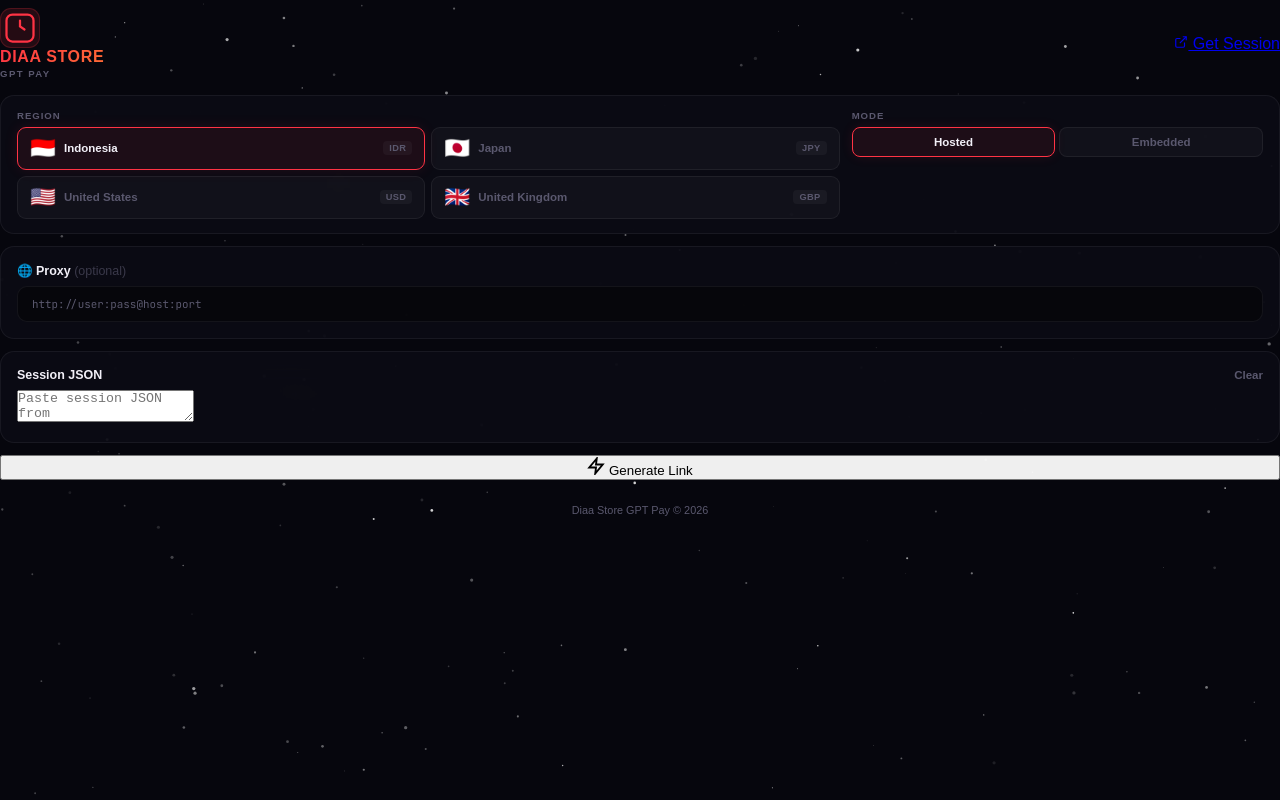
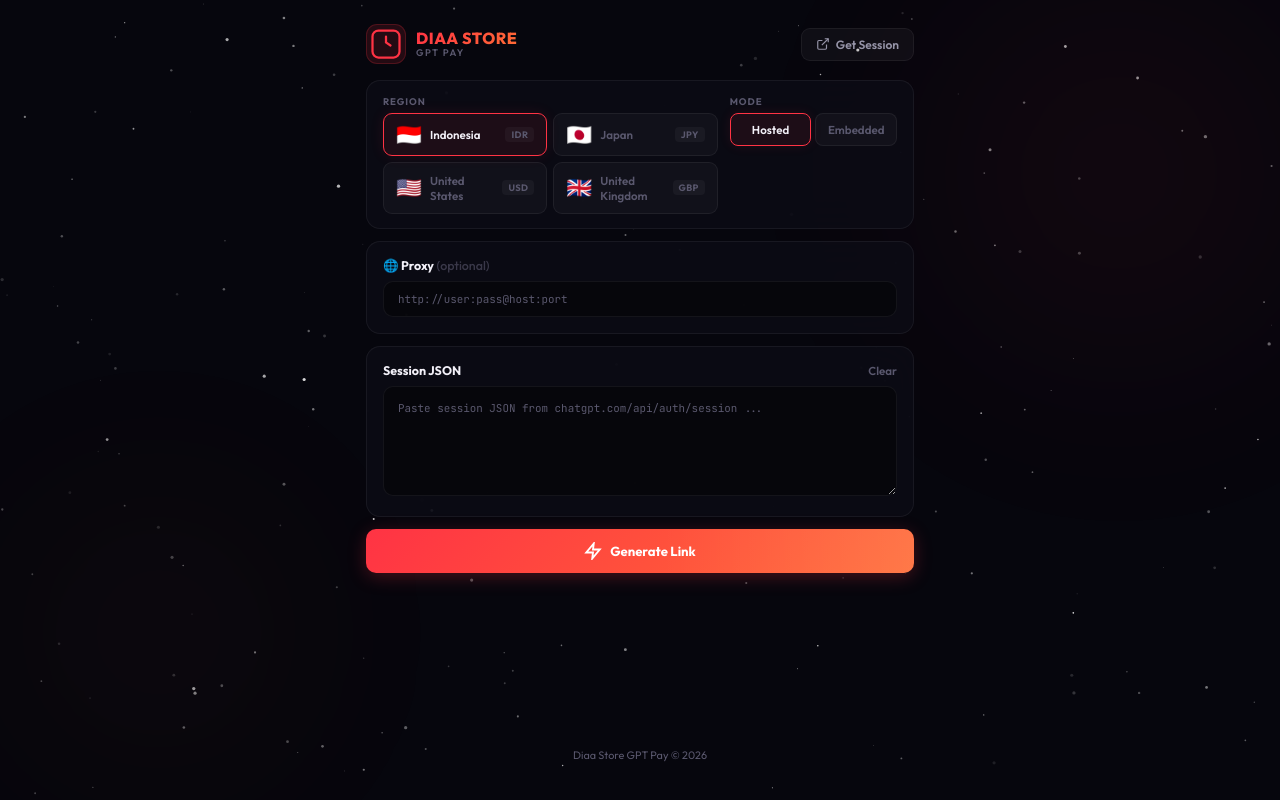
Before and after one commit to diaax6/Diaa-Store-Pay-GPT, a website: page public/index.html in a window 1280 px wide. Drawn offline with Linux system fonts and the light colour scheme.

Commit message:
Fix HTML class names to match CSS

```diff
--- a/public/index.html
+++ b/public/index.html
@@ -6,26 +6,30 @@
   <title>Diaa Store — GPT Pay</title>
   <meta name="description" content="Diaa Store GPT Payment Link Generator" />
   <link rel="preconnect" href="https://fonts.googleapis.com" />
-  <link href="https://fonts.googleapis.com/css2?family=Inter:wght@400;500;600;700;800&family=JetBrains+Mono:wght@400;500;600&display=swap" rel="stylesheet" />
+  <link href="https://fonts.googleapis.com/css2?family=Outfit:wght@400;500;600;700;800&family=JetBrains+Mono:wght@400;500;600&display=swap" rel="stylesheet" />
   <link rel="stylesheet" href="style.css" />
 </head>
 <body>
 
+  <div class="space-bg">
     <canvas id="starsCanvas"></canvas>
-  <div class="bg-dragon"></div>
+    <div class="nebula nebula-1"></div>
+    <div class="nebula nebula-2"></div>
+  </div>
 
+  <div class="app-container">
     <!-- Header -->
     <header class="header">
-    <div class="logo-group">
+      <div class="logo">
         <div class="logo-icon">
           <svg width="36" height="36" viewBox="0 0 24 24" fill="none"><rect x="3" y="3" width="18" height="18" rx="4" stroke="var(--red)" stroke-width="1.5"/><path d="M12 7v4l3 2" stroke="var(--red)" stroke-width="1.5" stroke-linecap="round"/></svg>
         </div>
-      <div>
+        <div class="logo-text-group">
           <div class="logo-title">DIAA STORE</div>
           <div class="logo-sub">GPT PAY</div>
         </div>
       </div>
-    <a href="https://chatgpt.com/api/auth/session" target="_blank" class="btn-session">
+      <a href="https://chatgpt.com/api/auth/session" target="_blank" class="btn-session-link">
         <svg width="14" height="14" viewBox="0 0 24 24" fill="none" stroke="currentColor" stroke-width="2"><path d="M18 13v6a2 2 0 01-2 2H5a2 2 0 01-2-2V8a2 2 0 012-2h6"/><polyline points="15 3 21 3 21 9"/><line x1="10" y1="14" x2="21" y2="3"/></svg>
         Get Session
       </a>
@@ -74,11 +78,12 @@
           <span class="input-title">Session JSON</span>
           <button class="btn-text" id="btnClear">Clear</button>
         </div>
-      <textarea id="sessionInput" class="session-textarea" placeholder="Paste session JSON from chatgpt.com/api/auth/session ..." spellcheck="false"></textarea>
+        <textarea id="sessionInput" class="session-input" placeholder="Paste session JSON from chatgpt.com/api/auth/session ..." spellcheck="false"></textarea>
       </div>
 
       <!-- Generate -->
-    <button class="btn-generate" id="btnGenerate">
+      <button class="btn btn-primary" id="btnGenerate">
+        <div class="btn-shimmer"></div>
         <svg width="18" height="18" viewBox="0 0 24 24" fill="none" stroke="currentColor" stroke-width="2.5"><path d="M13 2L3 14h9l-1 8 10-12h-9l1-8z"/></svg>
         Generate Link
       </button>
@@ -121,6 +126,7 @@
     </div>
 
     <footer class="footer">Diaa Store GPT Pay &copy; 2026</footer>
+  </div>
 
   <script src="script.js"></script>
 </body>
```
Lines whose indentation alone changed are shown as unchanged.
